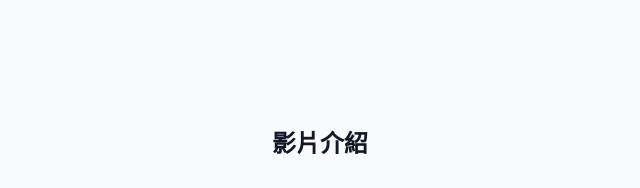
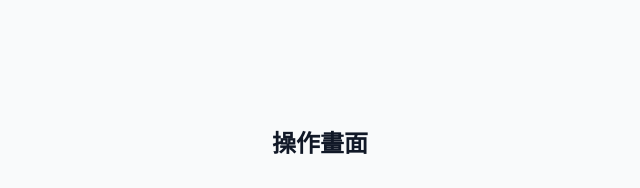
Before and after one commit to lycheetw/SinkroTrade_Web, a plain HTML site: page index.html in a window 1280 px wide. Shown: the part 1020-1208 px from the top of the page, 320-960 px from the left. Drawn offline with Linux system fonts and the light colour scheme; grey boxes are pictures that could not be loaded.

Commit message:
Update index.html

```diff
--- a/index.html
+++ b/index.html
@@ -205,7 +205,7 @@
   </section>
 
   <section>
-    <h2 style="text-align:center;">影片介紹</h2>
+    <h2 style="text-align:center;">操作畫面</h2>
     <div class="video-container">
       <div class="video-wrapper">
         <iframe src="https://www.youtube.com/embed/XVc0orcpHd4" title="帳號匯入教學" frameborder="0" allow="accelerometer; autoplay; clipboard-write; encrypted-media; gyroscope; picture-in-picture" allowfullscreen></iframe>
```
